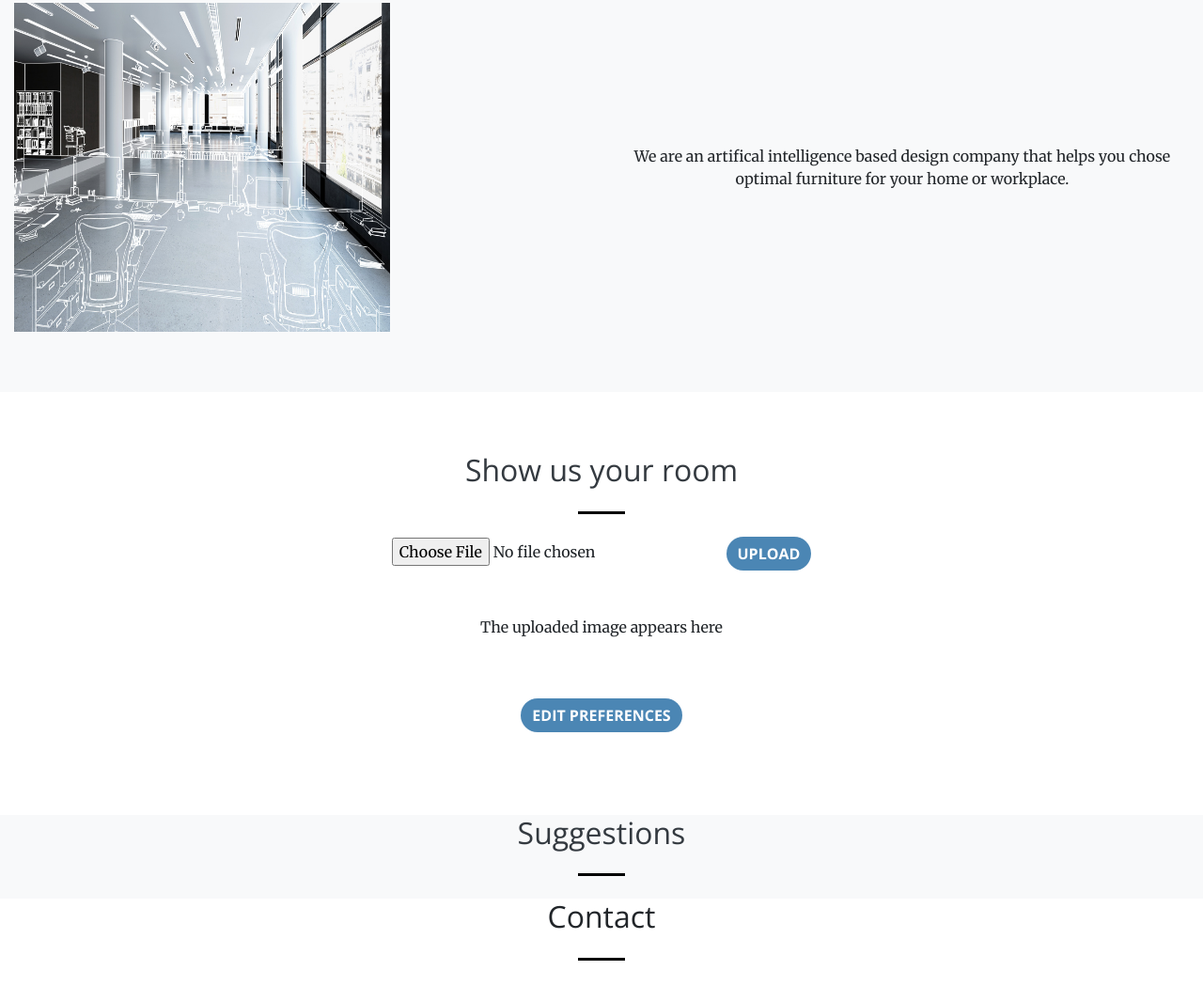
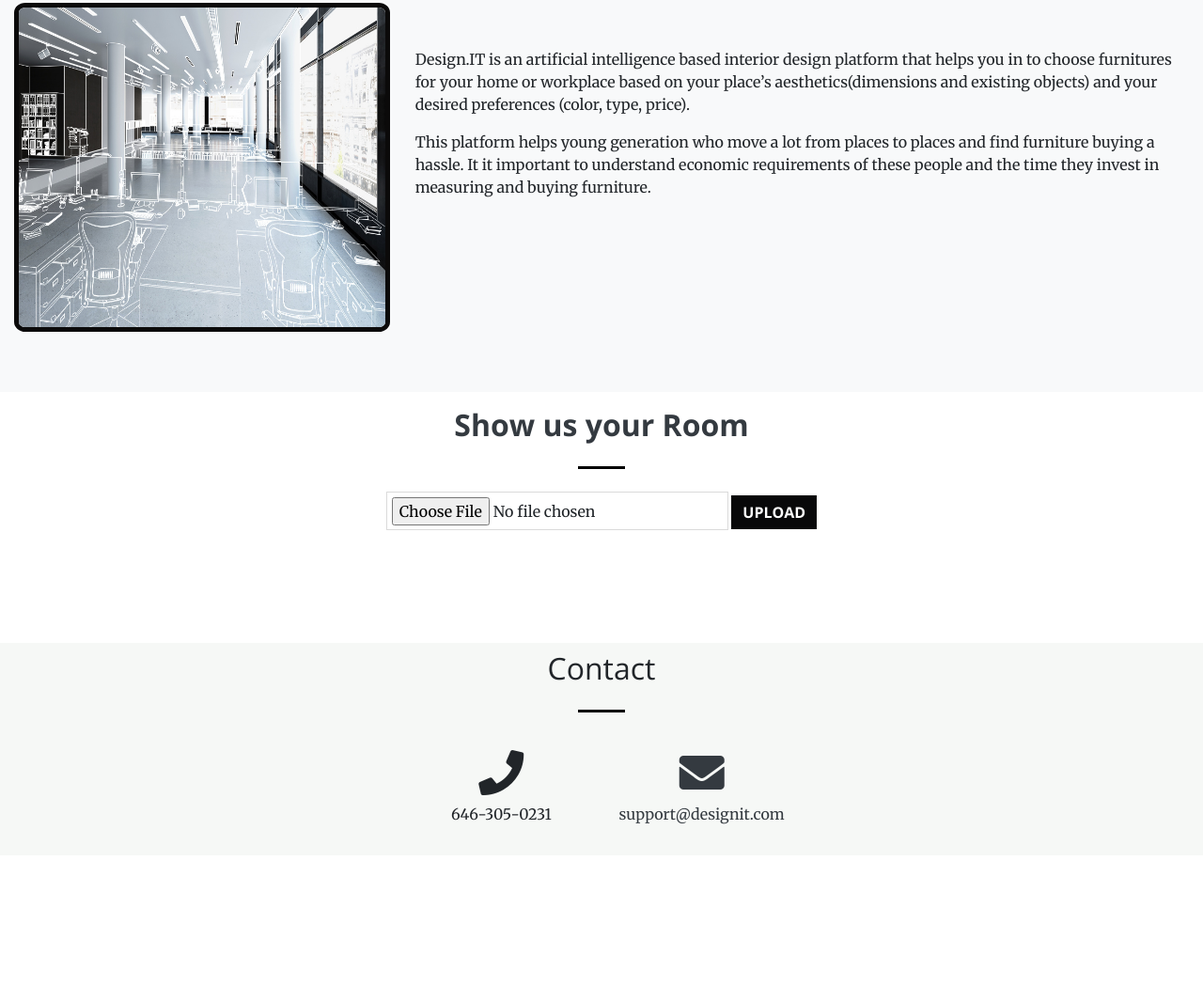
Before and after one commit to design-it-cs594/cs594-designit, a website: page index.html in a window 1280 px wide. Shown: the part 950-1999 px from the top of the page at 94% size. After the commit the page ends 1860 px from the top, so only its background shows below. Drawn offline with nearby package versions, Linux system fonts and the light colour scheme.

Commit message:
change ui
Signed-off-by: Manoj Prabhakar <93.manoj.dev@gmail.com>

```diff
--- a/css/creative.css
+++ b/css/creative.css
@@ -718,3 +718,31 @@
   align-self: right;
   text-align: right;
 }
+
+
+/* Changes starts here*/
+
+.img-prop{
+  border-radius: 3%;
+  border: 5px solid #0b0a0a;
+}
+.text-information{
+  font-size:1rem;
+}
+.btn{
+  border-radius: 0px !important;
+}
+.btn-primary{
+  background-color: #080809 !important;
+}
+.browse-border{
+  border: 1px solid #8080804a;
+  padding: 0.3rem;
+}
+#contact{
+  background: #e3eae352;
+}
+.uploadedImage{
+  height: 50%
+  width: 50%;
+}
--- a/index.html
+++ b/index.html
@@ -196,46 +196,40 @@
           <hr class="dark my-4">
           <div class="row">
 
-              <div class="col-lg-6 mx-auto ">
+              <div class="col-lg-4 mx-auto ">
 
                   <div id="image" style="display:inline;">
-                      <img src="img/about/space.jpeg" height="350" width="400">
+                      <img class = "img-prop" src="img/about/space.jpeg" height="350" width="400">
                   </div>
               </div>
 
-              <div class="col-lg-6 mx-auto  textdiv" style="text-align:center;display: block;">
-                    <!-- <div id="text-dark-faded mb-4 text-center" style="horizontal-align: middle;;">  -->
-                        We are an artifical intelligence based design company that helps you chose optimal furniture for your home or workplace.
-                    <!-- </div> -->
+              <div class="col-lg-8 mx-auto my-5">
+                       <p class="text-information"> Design.IT is an artificial intelligence based interior design platform that helps you in to choose furnitures for your home or workplace based on your place’s aesthetics(dimensions and existing objects) and your desired preferences (color, type, price).</p>
+                       <p class="text-information">This platform helps young generation who move a lot from places to places and find furniture buying a hassle. It it important to understand economic requirements of these people and the time they invest in measuring and buying furniture. </p>
               </div>
-
             <p class="text-dark-faded mb-4">  <br></p>
 
           </div>
         </div>
       </section>
 
-    <section class="show-us-your-room" id="about">
-
-
-
+    <section class="my-3" id="about">
         <div class="container">
-            <h2 class="section-heading text-dark text-center">Show us your room</h2>
+            <h2 class="font-weight-bold text-dark text-center">Show us your Room</h2>
             <hr class="dark my-4">
             <div class="row">
-
                 <div class="col-12 padding">
-					<div class="uploadSection text-center">
+				              	<div class="uploadSection text-center">
                         <form class="uploadForm" method="post" name="upload" enctype="multipart/form-data" action="">
-                            <input class="selectImage" id="selectImage" type="file" name="myImage" accept="image/*" />
+                            <input class="selectImage browse-border" id="selectImage" type="file" name="myImage" accept="image/*" />
                             <input class="uploadImage btn btn-primary" id="uploadImage" type="submit" value="Upload" />
                         </form>
-                    </div>
+                        </div>
                 </div>
             </div>
             <br />
             <br />
-            <div class="row mx-auto">
+            <div id="uploadText" class="row d-none mx-auto">
 
                 <div class=" col-12 padding  text-center" >
                   <p>The uploaded image appears here</p>
@@ -243,7 +237,7 @@
                 </div>
             </div>
             <p class="text-dark-faded mb-4">  <br></p>
-            <div class="row">
+            <div class="row d-none">
               <div class="col text-center">
                 <input class="givePreferences btn btn-primary" onclick='document.getElementById("design").style.display="block"' style="width:auto;" id="givePreferences" type="submit" value="Edit Preferences" />
               </div>
@@ -263,7 +257,7 @@
             <hr class="dark my-4">
             <div class="container-fluid">
               <span onclick="document.getElementById('design').style.display='none'" class="close" title="Close Modal">&times;</span>
-        <div class="row no-gutters user-content">
+        <div class="row  no-gutters user-content">
                         <div class="col-6 padding col-centered">
 
                             <div class="container-bg form-outline">
@@ -336,7 +330,7 @@
 
 
 
-    <section class="bg-light" id="shop">
+    <section class="bg-light d-none" id="shop">
         <div class="container">
           <div class="row">
             <div class="col-lg-8 mx-auto text-center">
@@ -358,7 +352,7 @@
         <div class="container">
           <div class="row">
             <div class="col-lg-8 mx-auto text-center">
-              <h2 class="section-heading">Contact</h2>
+              <h2 class="section-heading pt-2">Contact</h2>
               <hr class="my-4">
             </div>
           </div>
--- a/upload.js
+++ b/upload.js
@@ -4,14 +4,28 @@
 let imageDatabase = "images"
 let tagsDatabase = "tags"
 let uploadedImages = document.getElementById("uploadedImages");
+let uploadText = document.getElementById("uploadText");
+
+
 
 let usernameCloudant = "b3e64e71-3522-484d-9bf6-7e7595cba22c-bluemix"
 let passwordCloudant = "a98e26011f29480df796b247c94790debd4ea40c5138e6dec34bec83c62f0b19"
 
+
 const cloudantURL = new URL("https://" + usernameCloudant + ":" + passwordCloudant + "@" + usernameCloudant + ".cloudant.com");
+
 const apiUrl = 'https://609a4395.us-south.apigw.appdomain.cloud/guestbook';
+const cvURL = 'https://aeea40b2.us-south.apigw.appdomain.cloud/furniture';
 
-
+const CVData = {
+  get() {
+    return $.ajax({
+      type: 'GET',
+      url: `${cvURL}/cv`,
+      dataType: 'json',
+    })
+  }
+}
 var modal = document.getElementById('id01');
 
 // When the user clicks anywhere outside of the modal, close it
@@ -56,8 +70,8 @@
   fileReader.readAsDataURL(imageToLoad);
   fileReader.onload = function (readerEvent) {
     image.src = readerEvent.target.result
-    image.style.height = '80%'
-    image.style.width = '80%'
+    // image.style.height = '80%'
+    // image.style.width = '80%'
     image.className = "uploadedImage";
     imageHolder.appendChild(image);
     imageSection.appendChild(imageHolder);
@@ -80,11 +94,14 @@
       contentType: 'application/json',
       success: function (data) {
 
-        alert("Uploaded the Image Successfully to Cloudant");
+        // alert("Uploaded the Image Successfully to Cloudant");
+
 
         // get tags from cloudant
         // add 1.5s delay to give time for serverless function to execute
         setTimeout(function () {
+          alert("getCVComponent ....")
+          getCVComponent();
           // getDocumentWithId(data.id, doc, 0);
         }, 1500);
 
@@ -97,6 +114,18 @@
   });
 }
 
+function getCVComponent() {
+  // body...
+  CVData.get().done(function (result) {
+    // body...
+              alert("CVData ....")
+    if (!result) {
+      return;
+    }
+
+    console.log(result);
+  })
+}
 function getDocumentWithId(id, dom, tries) {
   $.ajax({
       url: cloudantURL.origin + "/" + tagsDatabase + "/" + id,
@@ -197,6 +226,12 @@
 
 form.onsubmit = function() {
 
+  // Showing all d-none classes
+  console.log(uploadText);
+  uploadText.classList.remove("d-none");
+
+  uploadText.classList.add("d-block");
+
   uploadImage()
 
     // $.ajax({
```
